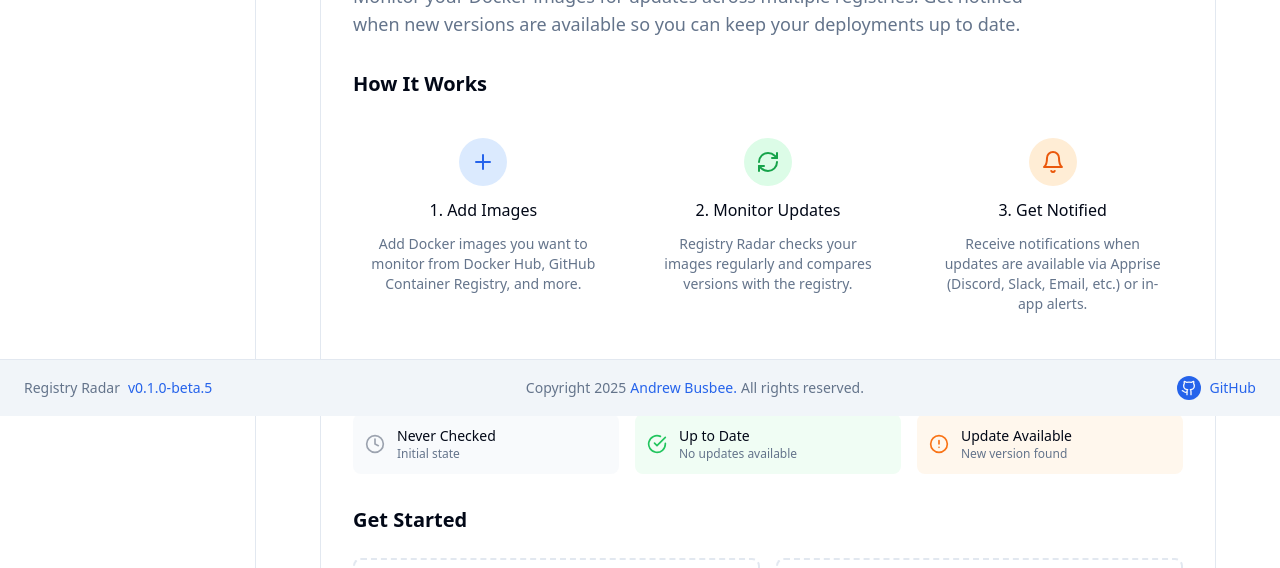
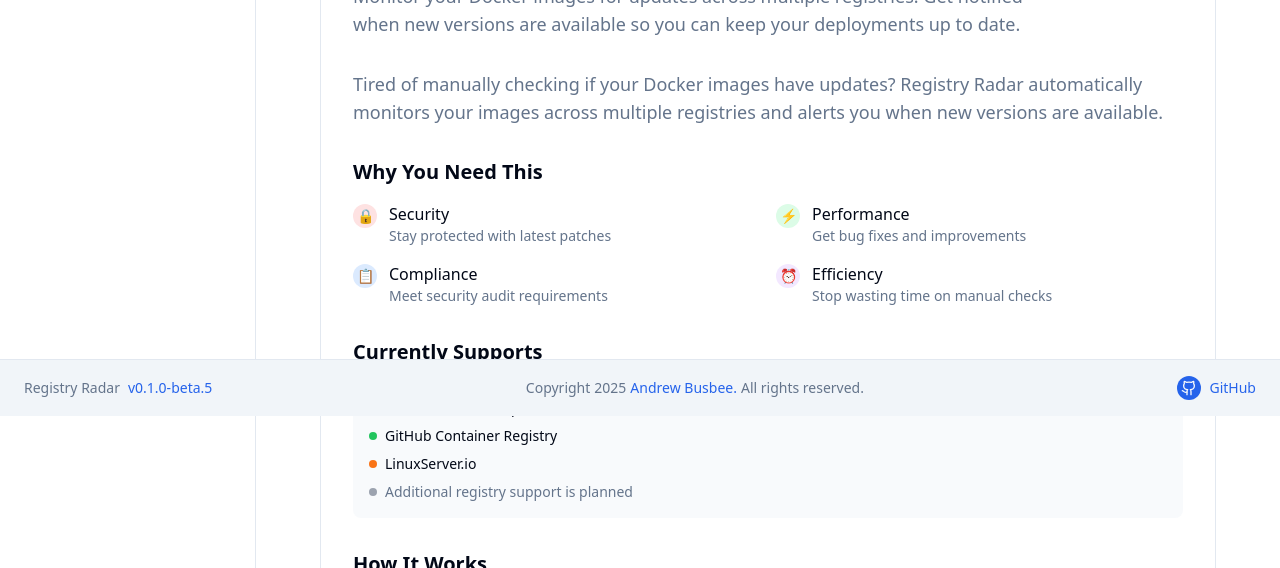
Before and after one commit to andrew-busbee/registry-radar, a React (Vite) app: page / in a window 1280 px wide. Shown: the part 384-952 px from the top of the page. Built offline with nearby package versions, Linux system fonts and the light colour scheme; no server answers.

Commit message:
feat: enhance Getting Started page with comprehensive explanation

```diff
--- a/src/client/components/GettingStartedGuide.tsx
+++ b/src/client/components/GettingStartedGuide.tsx
@@ -38,6 +38,82 @@
             Monitor your Docker images for updates across multiple registries.
             Get notified when new versions are available so you can keep your deployments up to date.
           </p>
+        </div>
+
+        {/* What Registry Radar Does */}
+        <div className="space-y-4 text-left">
+          <p className="text-lg text-muted-foreground">
+            Tired of manually checking if your Docker images have updates? Registry Radar automatically monitors
+            your images across multiple registries and alerts you when new versions are available.
+          </p>
+        </div>
+
+        {/* Why You Need This */}
+        <div className="space-y-4 text-left">
+          <h2 className="text-xl font-semibold text-foreground">Why You Need This</h2>
+          <div className="grid grid-cols-1 md:grid-cols-2 gap-4">
+            <div className="flex items-start space-x-3">
+              <div className="w-6 h-6 bg-red-100 dark:bg-red-900/20 rounded-full flex items-center justify-center flex-shrink-0 mt-0.5">
+                <span className="text-red-600 dark:text-red-400 text-sm">🔒</span>
+              </div>
+              <div>
+                <p className="font-medium text-foreground">Security</p>
+                <p className="text-sm text-muted-foreground">Stay protected with latest patches</p>
+              </div>
+            </div>
+            <div className="flex items-start space-x-3">
+              <div className="w-6 h-6 bg-green-100 dark:bg-green-900/20 rounded-full flex items-center justify-center flex-shrink-0 mt-0.5">
+                <span className="text-green-600 dark:text-green-400 text-sm">⚡</span>
+              </div>
+              <div>
+                <p className="font-medium text-foreground">Performance</p>
+                <p className="text-sm text-muted-foreground">Get bug fixes and improvements</p>
+              </div>
+            </div>
+            <div className="flex items-start space-x-3">
+              <div className="w-6 h-6 bg-blue-100 dark:bg-blue-900/20 rounded-full flex items-center justify-center flex-shrink-0 mt-0.5">
+                <span className="text-blue-600 dark:text-blue-400 text-sm">📋</span>
+              </div>
+              <div>
+                <p className="font-medium text-foreground">Compliance</p>
+                <p className="text-sm text-muted-foreground">Meet security audit requirements</p>
+              </div>
+            </div>
+            <div className="flex items-start space-x-3">
+              <div className="w-6 h-6 bg-purple-100 dark:bg-purple-900/20 rounded-full flex items-center justify-center flex-shrink-0 mt-0.5">
+                <span className="text-purple-600 dark:text-purple-400 text-sm">⏰</span>
+              </div>
+              <div>
+                <p className="font-medium text-foreground">Efficiency</p>
+                <p className="text-sm text-muted-foreground">Stop wasting time on manual checks</p>
+              </div>
+            </div>
+          </div>
+        </div>
+
+        {/* Registry Support */}
+        <div className="space-y-4 text-left">
+          <h2 className="text-xl font-semibold text-foreground">Currently Supports</h2>
+          <div className="bg-muted/50 rounded-lg p-4">
+            <ul className="space-y-2 text-sm">
+              <li className="flex items-center space-x-2">
+                <span className="w-2 h-2 bg-blue-500 rounded-full"></span>
+                <span className="text-foreground">Docker Hub (with optional authentication)</span>
+              </li>
+              <li className="flex items-center space-x-2">
+                <span className="w-2 h-2 bg-green-500 rounded-full"></span>
+                <span className="text-foreground">GitHub Container Registry</span>
+              </li>
+              <li className="flex items-center space-x-2">
+                <span className="w-2 h-2 bg-orange-500 rounded-full"></span>
+                <span className="text-foreground">LinuxServer.io</span>
+              </li>
+              <li className="flex items-center space-x-2">
+                <span className="w-2 h-2 bg-gray-400 rounded-full"></span>
+                <span className="text-muted-foreground">Additional registry support is planned</span>
+              </li>
+            </ul>
+          </div>
         </div>
 
         {/* How It Works */}
```
